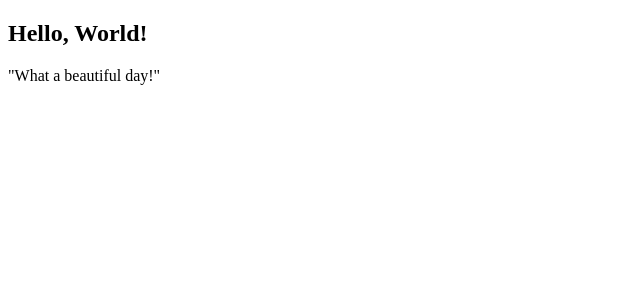
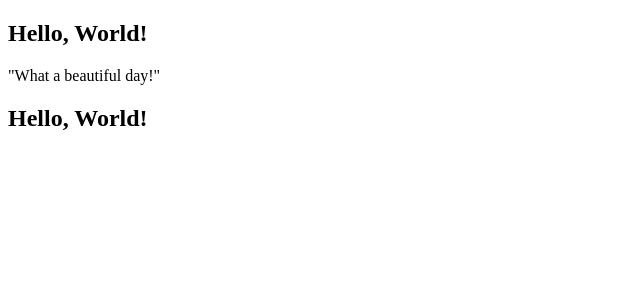
Before and after one commit to SalazarWilmer/EjerciciosDevelhope, a React (Vite) app in the folder REACT-WILMER/proyecto-vite/vite-project/: page / in a window 1280 px wide. Shown: the top 300 px of the page, without its empty margins (0-640 px from the left). Built offline with nearby package versions, Linux system fonts and the light colour scheme.

Commit message:
Ejercicio components 13

```diff
--- a/REACT-WILMER/proyecto-vite/vite-project/src/App.jsx
+++ b/REACT-WILMER/proyecto-vite/vite-project/src/App.jsx
@@ -5,6 +5,7 @@ function App() {
     <div className="App">
       <Hello />
       <Message />
+      <Hello />
     </div>
   );
 }
--- a/REACT-WILMER/proyecto-vite/vite-project/src/Ejercicios/Hello.jsx
+++ b/REACT-WILMER/proyecto-vite/vite-project/src/Ejercicios/Hello.jsx
@@ -8,3 +8,8 @@ function Hello() {
 }
 
 export default Hello;
+
+/**
+ * Respuesta al ejercicio 13, si uso mas de una vez mi componente Hello como observaran en el App.js
+ * se agregara nuevamente la funcion de mi componente que en este caso sera un <h2>Hello, World!</h2>
+ */
```
